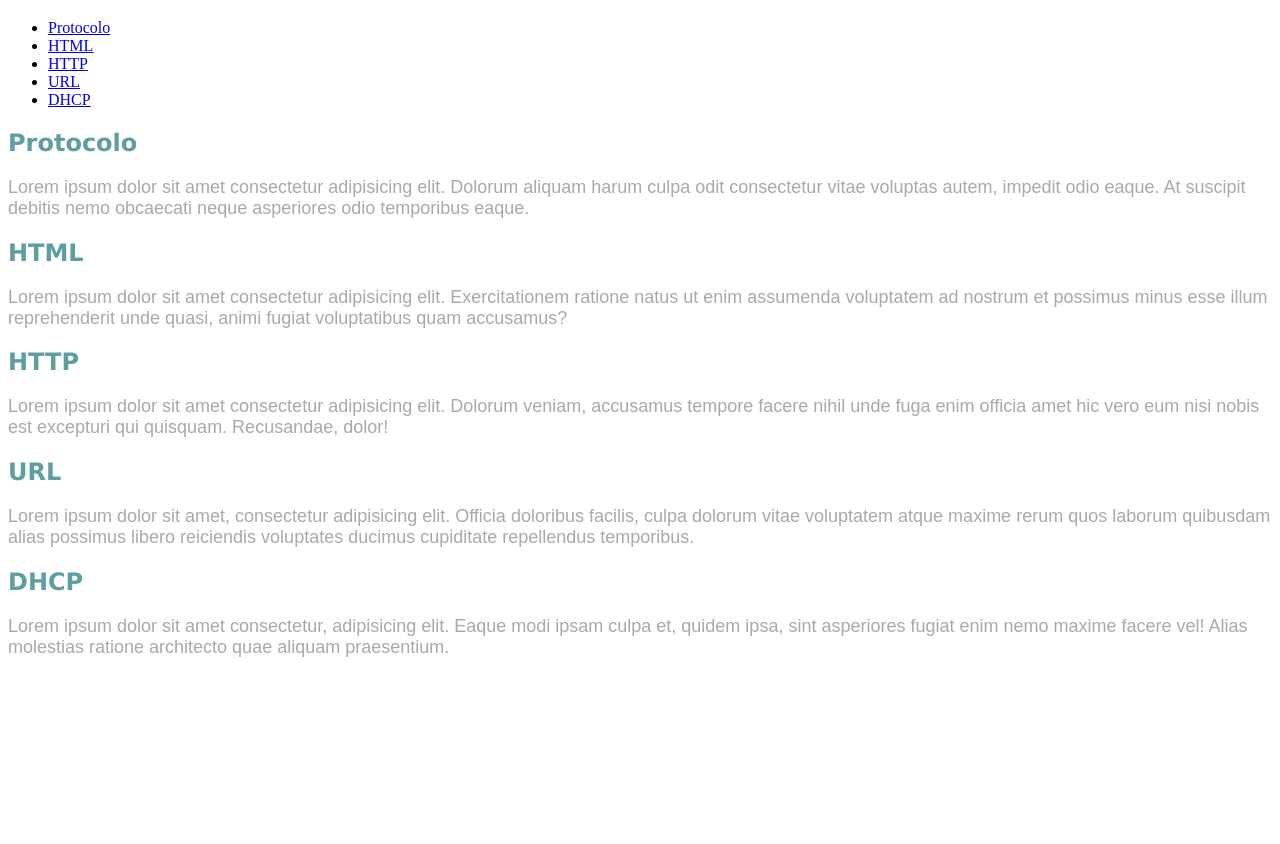
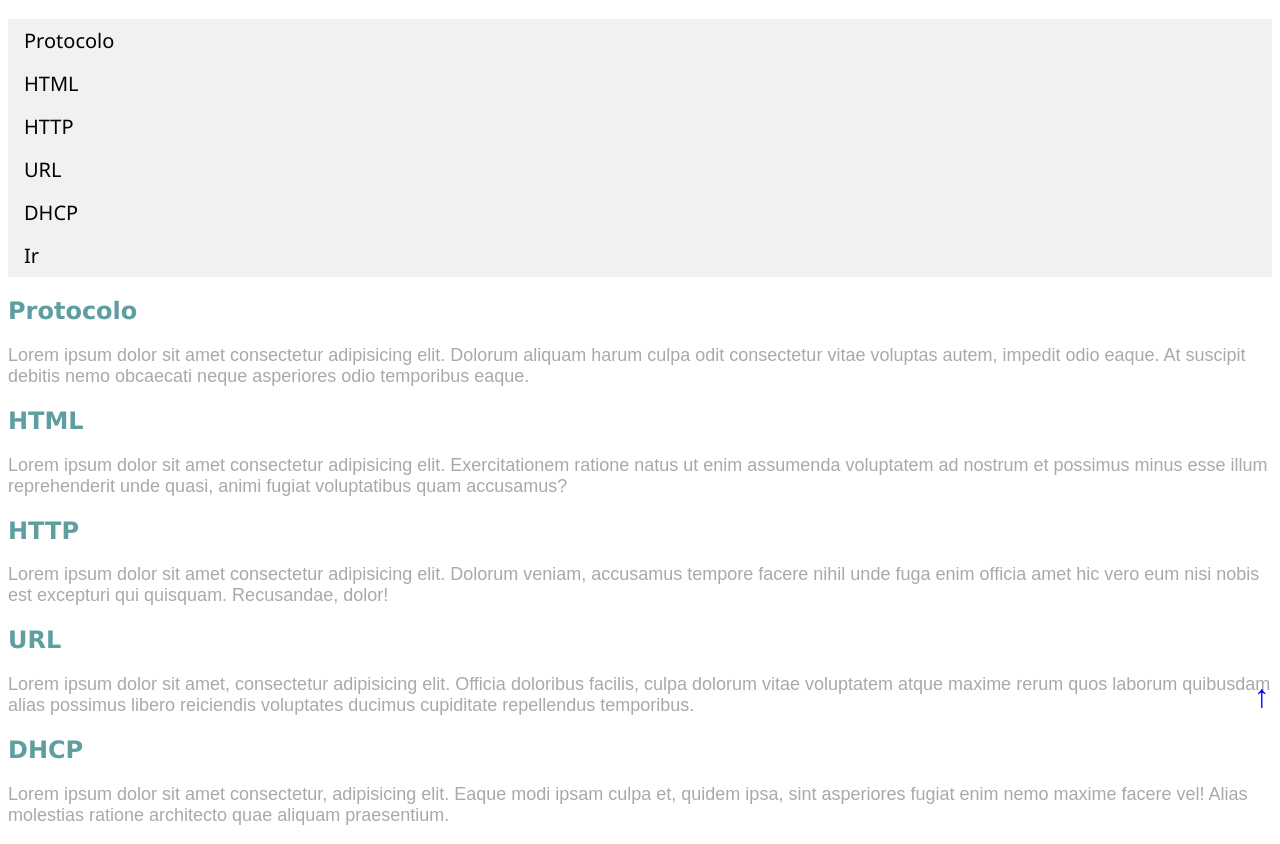
Before and after one commit to antonio809/turma150, a plain HTML site: page FW_I/links/aula0910.html in a window 1280 px wide. Shown: the part 62-906 px from the top of the page. Before the commit the page ends 800 px from the top, so only its background shows below. Drawn offline with Linux system fonts and the light colour scheme.

Commit message:
ta aí mano

```diff
--- a/FW_I/links/aula0910.html
+++ b/FW_I/links/aula0910.html
@@ -10,15 +10,19 @@
     <header>
         <h1 class="titulo">Glossário de Termos</h1>
     </header>
-    <nav>
+    <nav id="lista">
         <ul>
             <li><a href="#protocolo">Protocolo</a></li>
             <li><a href="#html">HTML</a></li>
             <li><a href="#http">HTTP</a></li>
             <li><a href="#url">URL</a></li>
             <li><a href="#dhcp">DHCP</a></li>
+            <li><a href="minhapágina.html">Ir
+
+            </a></li>
         </ul>
     </nav>
+    <a href="#" class="btn"></a>
     <section>
         <h2 id="protocolo" class="titulo">Protocolo</h2>
         <p class="fonteParagrafo">Lorem ipsum dolor sit amet consectetur adipisicing elit. Dolorum aliquam harum culpa odit consectetur vitae voluptas autem, impedit odio eaque. At suscipit debitis nemo obcaecati neque asperiores odio temporibus eaque.</p>
--- a/FW_I/links/css/estilo.css
+++ b/FW_I/links/css/estilo.css
@@ -1,3 +1,4 @@
+/* classes */
 .titulo{
     font-family: 'Lucida Sans', 'Lucida Sans Regular', 'Lucida Grande', 'Lucida Sans Unicode', Geneva, Verdana, sans-serif;
     color: cadetblue;
@@ -8,3 +9,55 @@
     font-size: 18px;
     color: darkgray;
 }
+
+.btn{
+    display: flex;
+    position: fixed;
+    bottom: 10px;
+    right: 10px;
+    height: 50px;
+    background-color: rgba(red, green, blue, 0);
+    text-decoration: none;
+}
+
+.btn::after{
+    content: "↑";
+    font-size: 32px;
+    font-weight: bold;
+    color: blue;
+    transition: margin-top 250ms;
+}
+
+.btn:hover::after{
+    margin-top: -8px;
+}
+
+/* ids */
+
+#lista ul{
+    list-style: none;
+    font-family: 'Segoe UI', Tahoma, Geneva, Verdana, sans-serif;
+    font-size: 20px;
+}
+
+#lista ul li a{
+    display: block;
+    color: #000;
+    padding: 8px 0 8px 16px;
+    text-decoration: none;
+}
+
+/* elementos */
+nav{
+    background-color: #f1f1f1;
+}
+
+ul{
+    padding: 0px;
+    list-style-type: none;
+}
+
+li a:hover{
+    background-color: chartreuse;
+    color: white;
+}
```
Also changed, not shown: FW_I/links/minhapágina.html (added, +13 -0 lines).
